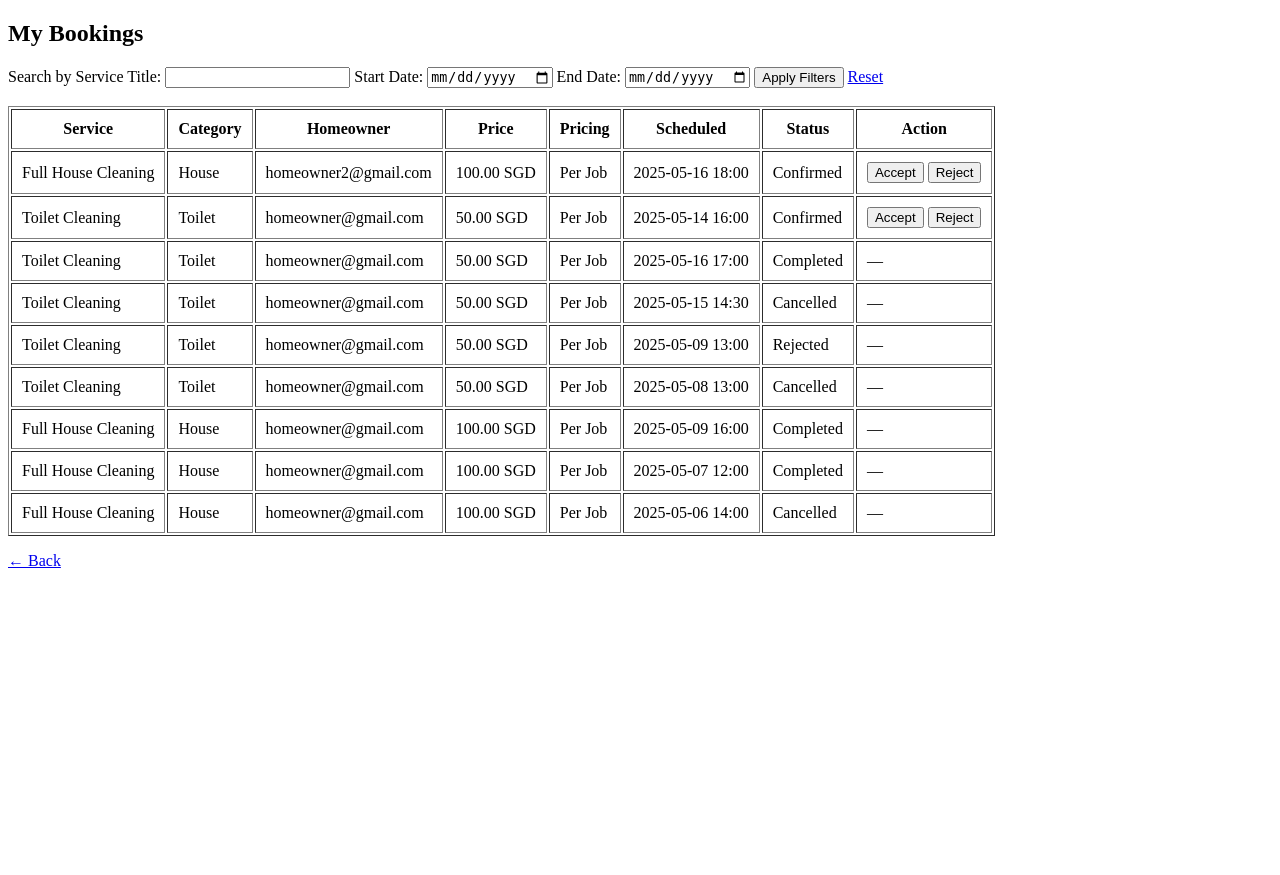
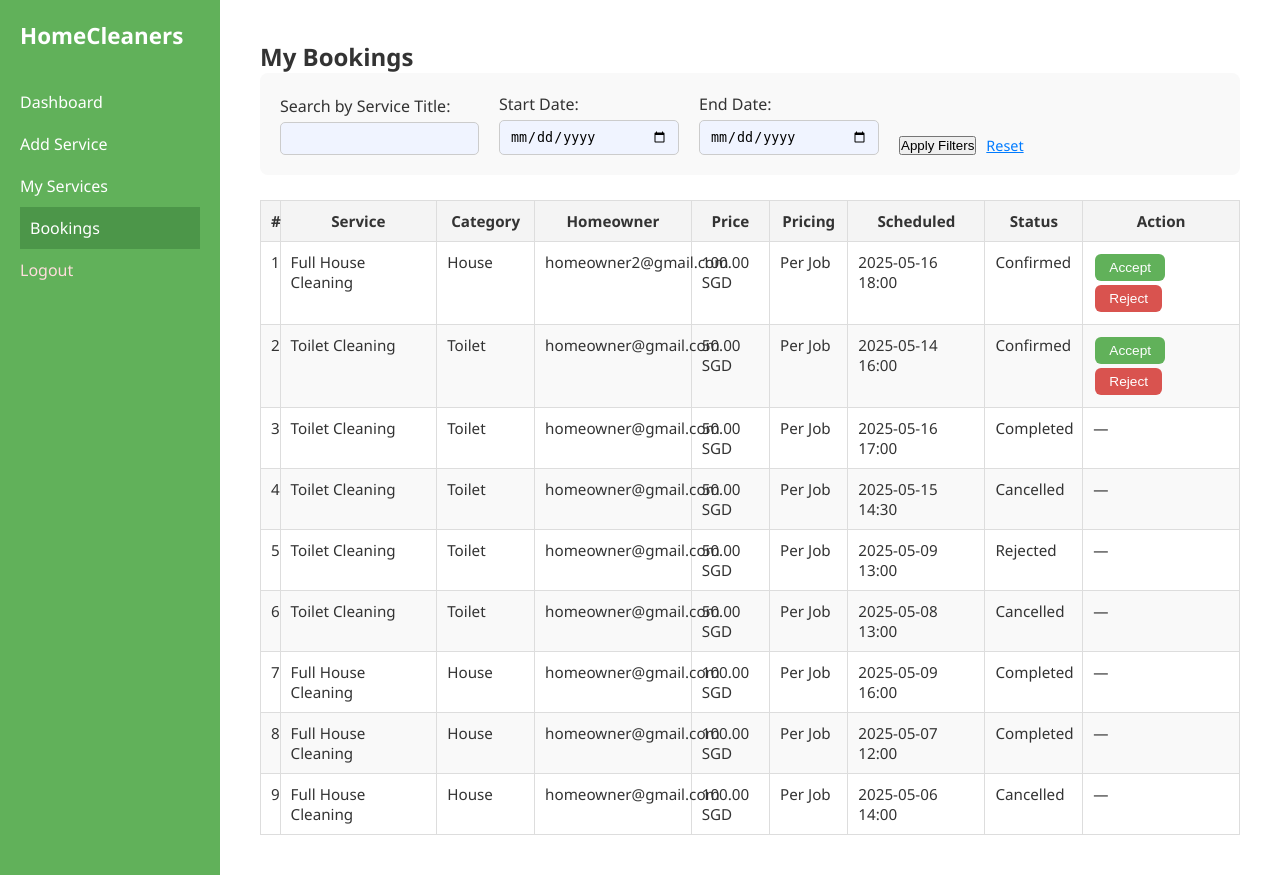
Before and after one commit to Kuang-Yi/HomeCleaners, a PHP site: page /boundary/view_cleaner_bookings.php in a window 1280 px wide. Before the commit the page ends 568 px from the top, so only its background shows below. Run offline with PHP 8.4, Linux system fonts and the light colour scheme; a user stored in the database is signed in; data comes from the database, SQL or seed files in the repository.

Commit message:
style for homecleaner done

```diff
--- a/boundary/view_cleaner_bookings.php
+++ b/boundary/view_cleaner_bookings.php
@@ -48,35 +48,62 @@ $filtered = array_filter($bookings, function ($b) use ($service_filter, $start_d
 <html>
 <head>
     <title>Cleaner - My Bookings</title>
+    <link rel="stylesheet" href="../css/layout.css">
+    <link rel="stylesheet" href="../css/view_cleaner_bookings.css">
 </head>
 <body>
+<div class="dashboard-layout">
+
+    <!-- Sidebar -->
+    <aside class="sidebar">
+        <div class="sidebar-brand">HomeCleaners</div>
+        <nav class="sidebar-links">
+            <a href="dashboard_cleaner.php">Dashboard</a>
+            <a href="add_service.php">Add Service</a>
+            <a href="manage_services.php">My Services</a>
+            <a href="view_cleaner_bookings.php" class="active">Bookings</a>
+            <a href="../logout.php" class="logout-link">Logout</a>
+        </nav>
+    </aside>
+
+    <!-- Main -->
+    <main class="dashboard-main">
         <h2>My Bookings</h2>
 
         <?php if (!empty($_GET['message'])): ?>
-        <p><?= htmlspecialchars($_GET['message']) ?></p>
+            <div class="message"><?= htmlspecialchars($_GET['message']) ?></div>
         <?php endif; ?>
 
-    <form method="get">
+        <form method="get" class="filter-form">
+            <div class="form-row">
                 <label>Search by Service Title:</label>
                 <input type="text" name="service" value="<?= htmlspecialchars($service_filter) ?>">
+            </div>
 
+            <div class="form-row">
                 <label>Start Date:</label>
                 <input type="date" name="start_date" value="<?= htmlspecialchars($start_date) ?>">
+            </div>
 
+            <div class="form-row">
                 <label>End Date:</label>
                 <input type="date" name="end_date" value="<?= htmlspecialchars($end_date) ?>">
+            </div>
 
+            <div class="form-actions">
                 <button type="submit">Apply Filters</button>
-        <a href="view_cleaner_bookings.php">Reset</a>
+                <a href="view_cleaner_bookings.php" class="reset-link">Reset</a>
+            </div>
         </form>
-
-    <br>
 
         <?php if (empty($filtered)): ?>
             <p>No bookings match your filters.</p>
         <?php else: ?>
-        <table border="1" cellpadding="10">
+            <div class="table-wrapper">
+                <table class="booking-table">
+                    <thead>
                         <tr>
+                            <th>#</th>
                             <th>Service</th>
                             <th>Category</th>
                             <th>Homeowner</th>
@@ -86,8 +113,11 @@ $filtered = array_filter($bookings, function ($b) use ($service_filter, $start_d
                             <th>Status</th>
                             <th>Action</th>
                         </tr>
-            <?php foreach ($filtered as $b): ?>
+                    </thead>
+                    <tbody>
+                        <?php foreach ($filtered as $i => $b): ?>
                             <tr>
+                                <td><?= $i + 1 ?></td>
                                 <td><?= htmlspecialchars($b['title']) ?></td>
                                 <td><?= htmlspecialchars($b['category_name']) ?></td>
                                 <td><?= htmlspecialchars($b['homeowner_email']) ?></td>
@@ -99,31 +129,36 @@ $filtered = array_filter($bookings, function ($b) use ($service_filter, $start_d
                                     <?php if ($b['status'] === 'confirmed'): ?>
                                         <form method="post" style="display:inline;">
                                             <input type="hidden" name="booking_id" value="<?= $b['id'] ?>">
-                                <button type="submit" name="action" value="accept">Accept</button>
+                                            <button type="submit" name="action" value="accept" class="btn btn-green">Accept</button>
                                         </form>
                                         <form method="post" style="display:inline;">
                                             <input type="hidden" name="booking_id" value="<?= $b['id'] ?>">
-                                <button type="submit" name="action" value="reject">Reject</button>
+                                            <button type="submit" name="action" value="reject" class="btn btn-red">Reject</button>
                                         </form>
+
                                     <?php elseif ($b['status'] === 'pending'): ?>
                                         <form method="post" style="display:inline;">
                                             <input type="hidden" name="booking_id" value="<?= $b['id'] ?>">
-                                <button type="submit" name="action" value="start">Start</button>
+                                            <button type="submit" name="action" value="start" class="btn btn-blue">Start</button>
                                         </form>
+
                                     <?php elseif ($b['status'] === 'in_progress'): ?>
                                         <form method="post" style="display:inline;">
                                             <input type="hidden" name="booking_id" value="<?= $b['id'] ?>">
-                                <button type="submit" name="action" value="complete">Complete</button>
+                                            <button type="submit" name="action" value="complete" class="btn btn-green">Complete</button>
                                         </form>
+
                                     <?php else: ?>
                                         —
                                     <?php endif; ?>
                                 </td>
                             </tr>
                         <?php endforeach; ?>
+                    </tbody>
                 </table>
+            </div>
         <?php endif; ?>
-
-    <p><a href="dashboard_cleaner.php">← Back</a></p>
+    </main>
+</div>
 </body>
 </html>
--- /dev/null
+++ b/css/layout.css
@@ -0,0 +1,59 @@
+/* ========== LAYOUT & SIDEBAR (Shared) ========== */
+* {
+    box-sizing: border-box;
+    margin: 0;
+    padding: 0;
+}
+
+body {
+    font-family: 'Segoe UI', sans-serif;
+    background-color: #f4f4f4;
+    color: #333;
+}
+
+.dashboard-layout {
+    display: flex;
+    min-height: 100vh;
+}
+
+/* Sidebar */
+.sidebar {
+    width: 220px;
+    background-color: #61B15A;
+    color: white;
+    padding: 20px;
+    display: flex;
+    flex-direction: column;
+}
+
+.sidebar-brand {
+    font-size: 1.4em;
+    font-weight: bold;
+    margin-bottom: 30px;
+}
+
+.sidebar-links a {
+    color: white;
+    text-decoration: none;
+    padding: 10px 0;
+    font-size: 1em;
+    display: block;
+    transition: background 0.3s, padding-left 0.3s;
+}
+
+.sidebar-links a:hover,
+.sidebar-links a.active {
+    background-color: #4c9649;
+    padding-left: 10px;
+}
+
+.logout-link {
+    color: #ffdddd !important;
+}
+
+/* Main Content */
+.dashboard-main {
+    flex: 1;
+    padding: 40px;
+    background-color: #fff;
+}
--- /dev/null
+++ b/css/view_cleaner_bookings.css
@@ -0,0 +1,130 @@
+/* === Page-specific for Cleaner Bookings === */
+
+.filter-form {
+    margin-bottom: 25px;
+    padding: 20px;
+    background-color: #f9f9f9;
+    border-radius: 8px;
+    display: flex;
+    flex-wrap: wrap;
+    gap: 20px;
+    align-items: flex-end;
+}
+
+.form-row {
+    display: flex;
+    flex-direction: column;
+}
+
+.form-row label {
+    font-weight: 500;
+    margin-bottom: 5px;
+}
+
+input[type="text"],
+input[type="date"] {
+    padding: 8px 10px;
+    border-radius: 5px;
+    border: 1px solid #ccc;
+    min-width: 180px;
+    background: #f0f4ff;
+}
+
+.form-actions {
+    display: flex;
+    gap: 10px;
+    align-items: center;
+}
+
+button[type="submit"]:hover {
+    background-color: #4c9649;
+}
+
+.reset-link {
+    font-size: 0.9em;
+    color: #007BFF;
+    text-decoration: underline;
+}
+
+.message {
+    margin: 10px 0;
+    color: green;
+    font-weight: 500;
+}
+
+.booking-table {
+    width: 100%;
+    border-collapse: collapse;
+    font-size: 0.95em;
+    table-layout: fixed;
+}
+
+.booking-table th:nth-child(1) { width: 2%; }   /* Index */
+.booking-table th:nth-child(2) { width: 16%; }  /* Service */
+.booking-table th:nth-child(3) { width: 10%; }  /* Category */
+.booking-table th:nth-child(4) { width: 16%; }  /* Homeowner */
+.booking-table th:nth-child(5) { width: 8%; }   /* Price */
+.booking-table th:nth-child(6) { width: 8%; }   /* Pricing */
+.booking-table th:nth-child(7) { width: 14%; }  /* Scheduled */
+.booking-table th:nth-child(8) { width: 10%; }  /* Status */
+.booking-table th:nth-child(9) { width: 16%; }  /* Action */
+
+.booking-table th,
+.booking-table td {
+    padding: 10px;
+    border: 1px solid #ddd;
+    vertical-align: top;
+}
+
+.booking-table th {
+    background-color: #f4f4f4;
+}
+
+.booking-table tr:nth-child(even) {
+    background-color: #f9f9f9;
+}
+
+.booking-table button:hover {
+    text-decoration: underline;
+}
+
+
+/* Reusable base */
+.btn {
+    padding: 6px 14px;
+    margin: 2px;
+    border: none;
+    border-radius: 6px;
+    font-size: 0.9em;
+    font-weight: 500;
+    cursor: pointer;
+    transition: background 0.3s ease;
+    color: white;
+}
+
+/* Variants */
+.btn-green {
+    background-color: #61B15A;
+}
+.btn-green:hover {
+    background-color: #4c9649;
+}
+
+.btn-red {
+    background-color: #d9534f;
+}
+.btn-red:hover {
+    background-color: #c9302c;
+}
+
+.btn-blue {
+    background-color: #007BFF;
+}
+.btn-blue:hover {
+    background-color: #0056b3;
+}
+
+/* Inline form spacing fix */
+.booking-table td form {
+    display: inline-block;
+}
```
Also changed, not shown: boundary/add_service.php (+41 -14 lines), boundary/dashboard_cleaner.php (+23 -13 lines), boundary/manage_services.php (+33 -5 lines), css/add_service.css (added, +66 -0 lines), css/dashboard_cleaner.css (added, +21 -0 lines), css/manage_services.css (added, +66 -0 lines). Lines whose indentation alone changed are shown as unchanged.
